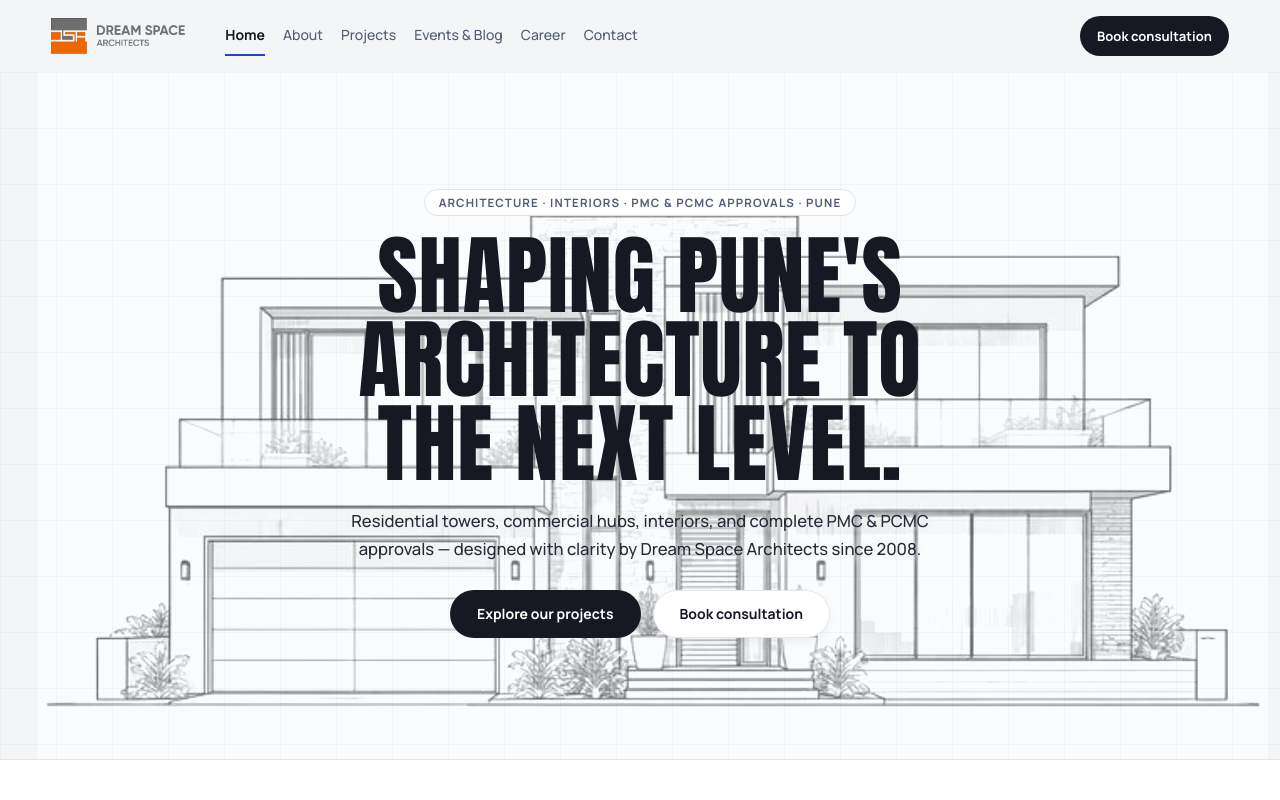
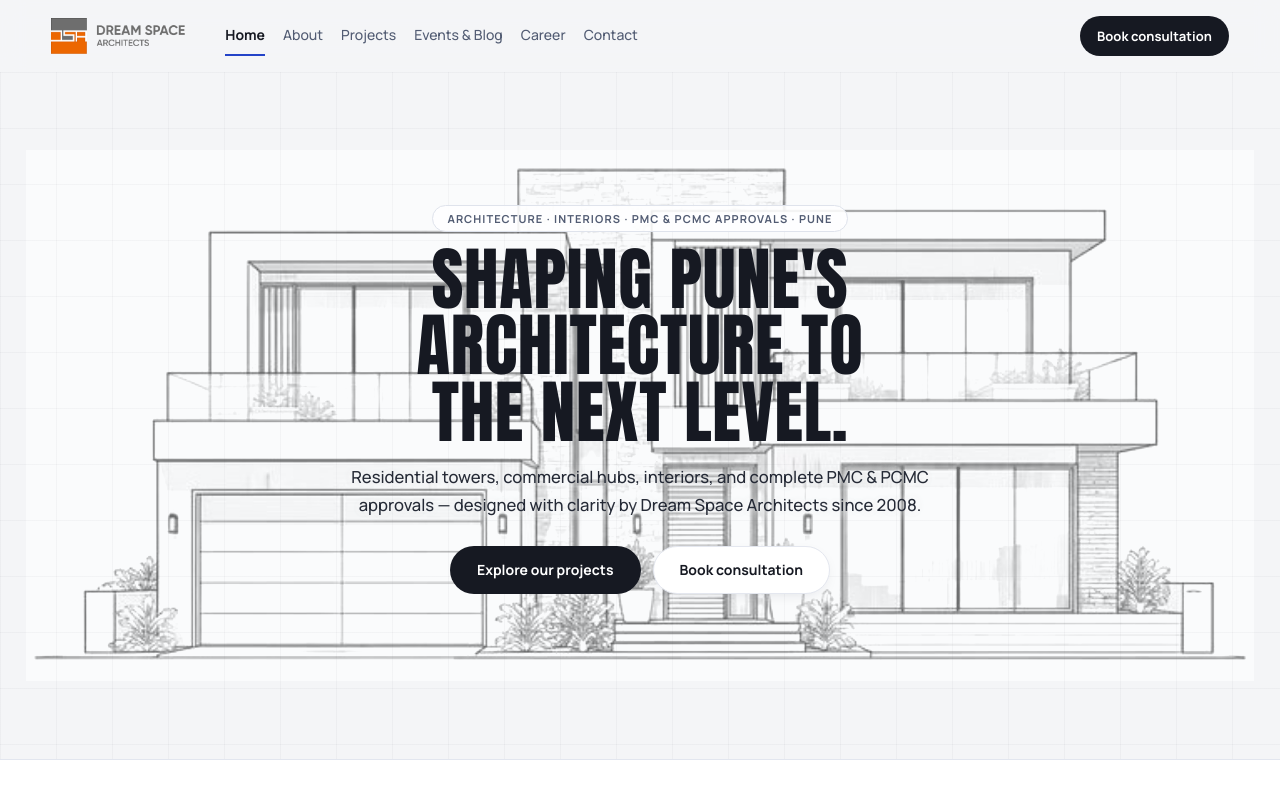
Before and after one commit to Jayraj-khule0504/DSArch, a React (Vite) app: page / in a window 1280 px wide. Shown: the top 800 px of the page. Built offline with nearby package versions, Linux system fonts and the light colour scheme.

Commit message:
Tight-crop hero house sketch and align text inside building center

```diff
--- a/src/index.css
+++ b/src/index.css
@@ -169,9 +169,8 @@ a { color: inherit; }
   padding: 0 1vw;
 }
 .hero-clean__bg-img {
-  width: min(1440px, 100vw);
-  height: 100%;
-  max-height: 820px;
+  width: min(1320px, 96vw);
+  height: min(600px, 78svh);
   object-fit: contain;
   object-position: center center;
   mix-blend-mode: multiply;
@@ -197,30 +196,30 @@ a { color: inherit; }
   flex-direction: column;
   align-items: center;
   text-align: center;
-  margin-top: 28px;
+  margin-top: 0;
 }
 .hero-clean__eyebrow {
   display: inline-block;
   padding: 7px 14px;
   border-radius: 999px;
-  background: rgba(255, 255, 255, 0.85);
+  background: rgba(255, 255, 255, 0.88);
   border: 1px solid #dfe3ec;
-  font: 700 11.5px/1 var(--text);
+  font: 700 11px/1 var(--text);
   letter-spacing: 0.1em;
   text-transform: uppercase;
   color: var(--muted);
-  margin-bottom: 18px;
+  margin-bottom: 14px;
 }
 .hero-clean h1 {
   font-family: var(--poster);
   font-weight: 400;
   font-stretch: normal;
-  font-size: clamp(44px, 6.8vw, 88px);
+  font-size: clamp(38px, 5.4vw, 72px);
   line-height: 0.96;
   letter-spacing: 0.01em;
   text-transform: uppercase;
   color: #161922;
-  margin: 0 0 22px;
+  margin: 0 0 18px;
 }
 .hero-clean__sub {
   max-width: 60ch;
```
Also changed, not shown: public/hero-architecture-sketch.jpg.
